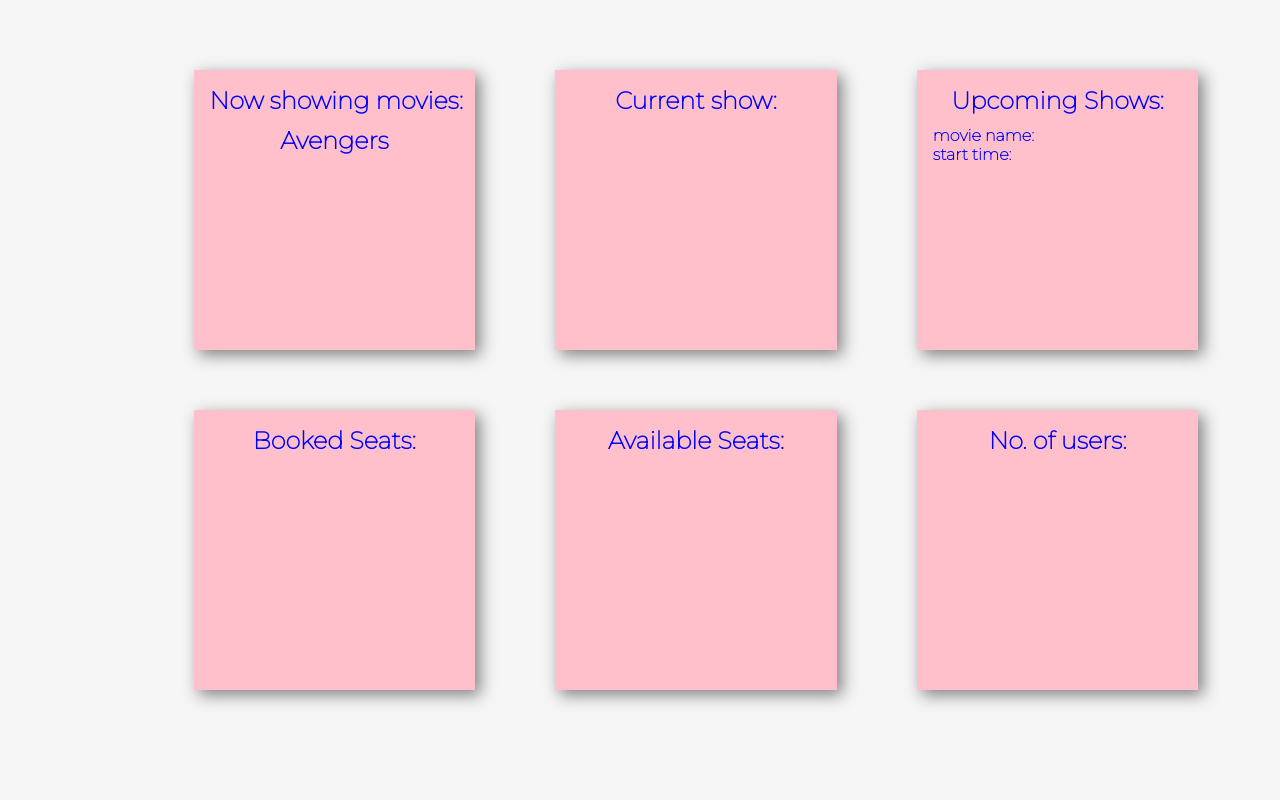
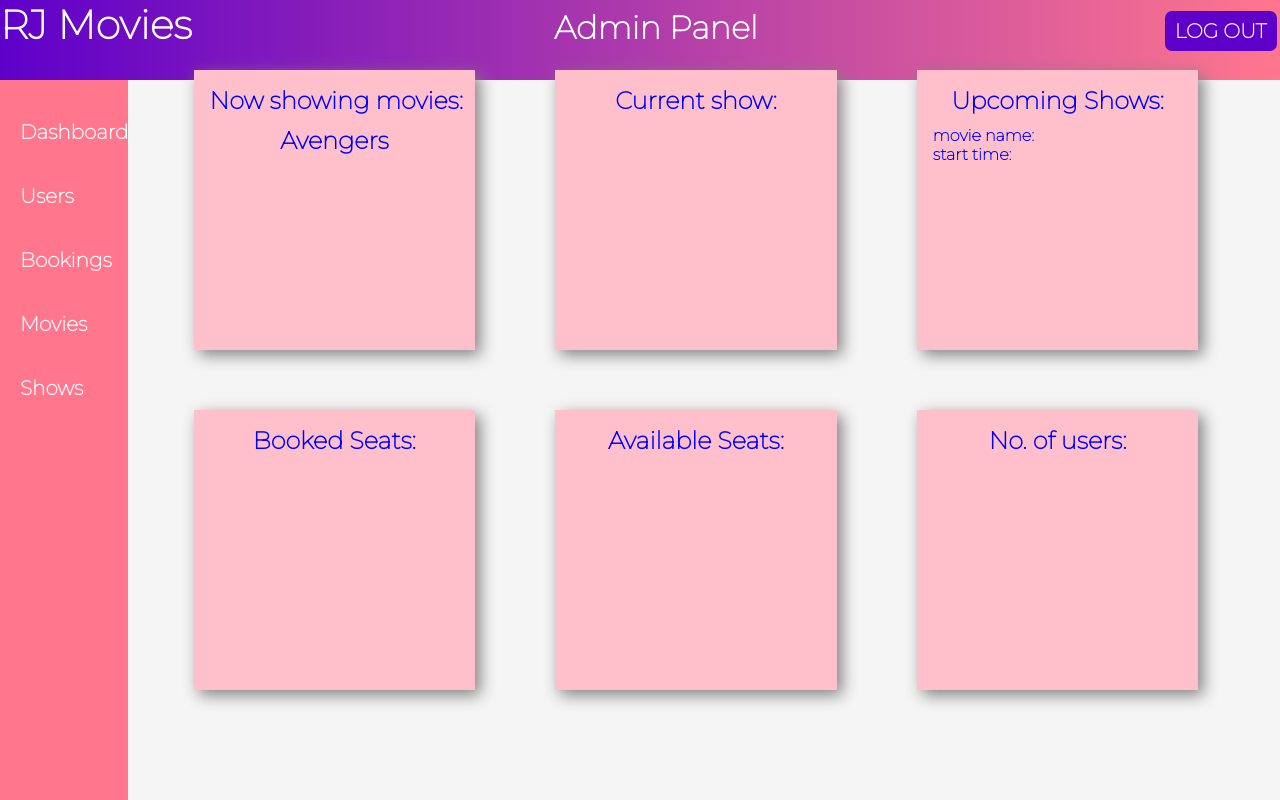
Before and after one commit to Roshan2059/roshan, a PHP site: page /admin/dashboard.php in a window 1280 px wide. Run offline with PHP 8.4, Linux system fonts and the light colour scheme.

Commit message:
linked all the sidebar menus or all the pages of admin panel

```diff
--- a/admin/add_movies.php
+++ b/admin/add_movies.php
@@ -56,6 +56,7 @@
 </head>
 
 <body>
+<?php include '../partials/navnside.php'; ?>
     <form action="">
         <h1>Add Show</h1>
         <label for="">Movie name:</label><br>
--- a/admin/add_show.php
+++ b/admin/add_show.php
@@ -51,6 +51,7 @@
     </style>
 </head>
 <body>
+<?php include '../partials/navnside.php'; ?>
         <form action="">
             <h1>Add Show</h1>
             <label for="">Movie name:</label><br>
--- a/admin/booking.php
+++ b/admin/booking.php
@@ -53,7 +53,7 @@
 </head>
 
 <body>
-
+<?php include '../partials/navnside.php'; ?>
     <div class="main">
         <table>
             <tr>
--- a/admin/dashboard.php
+++ b/admin/dashboard.php
@@ -60,6 +60,7 @@
 
 </style>
 <body>
+    <?php include '../partials/navnside.php'; ?>
 
     <div class="main">
         <div class="box">
--- a/admin/movies.php
+++ b/admin/movies.php
@@ -87,7 +87,7 @@
 </head>
 
 <body>
-
+<?php include '../partials/navnside.php'; ?>
     <a href="add_movies.html" class="add">Add movie</a>
 
     <div class="boxes">
--- a/admin/shows.php
+++ b/admin/shows.php
@@ -110,6 +110,7 @@
 </head>
 
 <body>
+<?php include '../partials/navnside.php'; ?>
     <a href="add_show.html" class="add">add show</a>
 
     <div class="boxes m1">
--- a/admin/users.php
+++ b/admin/users.php
@@ -55,7 +55,7 @@
 </head>
 
 <body>
-
+<?php include '../partials/navnside.php'; ?>
     <div class="main">
         <table>
             <tr>
--- a/partials/navnside.php
+++ b/partials/navnside.php
@@ -21,7 +21,6 @@
     body{
         background-color: whitesmoke;
     }
-
     .menu-box {
         /* background: linear-gradient(180deg, pink 0%, rgb(255,204,110) 100%); */
         background-color: var(--primaryA);
@@ -37,6 +36,7 @@
         /* background-color: var(--primary); */
         width: 100vw;
         height: 10vh;
+        position: fixed;
     }
 
     .admin_nav h1{
@@ -108,19 +108,19 @@
     </div>
     <div class="menu-box">
         <ul>
-            <a href="dashboard.html">
+            <a href="dashboard.php">
                 <li class="fli">Dashboard</li>
             </a>
-            <a href="users.html">
+            <a href="users.php">
                 <li>Users</li>
             </a>
-            <a href="booking.html">
+            <a href="booking.php">
                 <li>Bookings</li>
             </a>
-            <a href="movies.html">
+            <a href="movies.php">
                 <li>Movies</li>
             </a>
-            <a href="show.html">
+            <a href="shows.php">
                 <li>Shows</li>
             </a>
         </ul>
```
